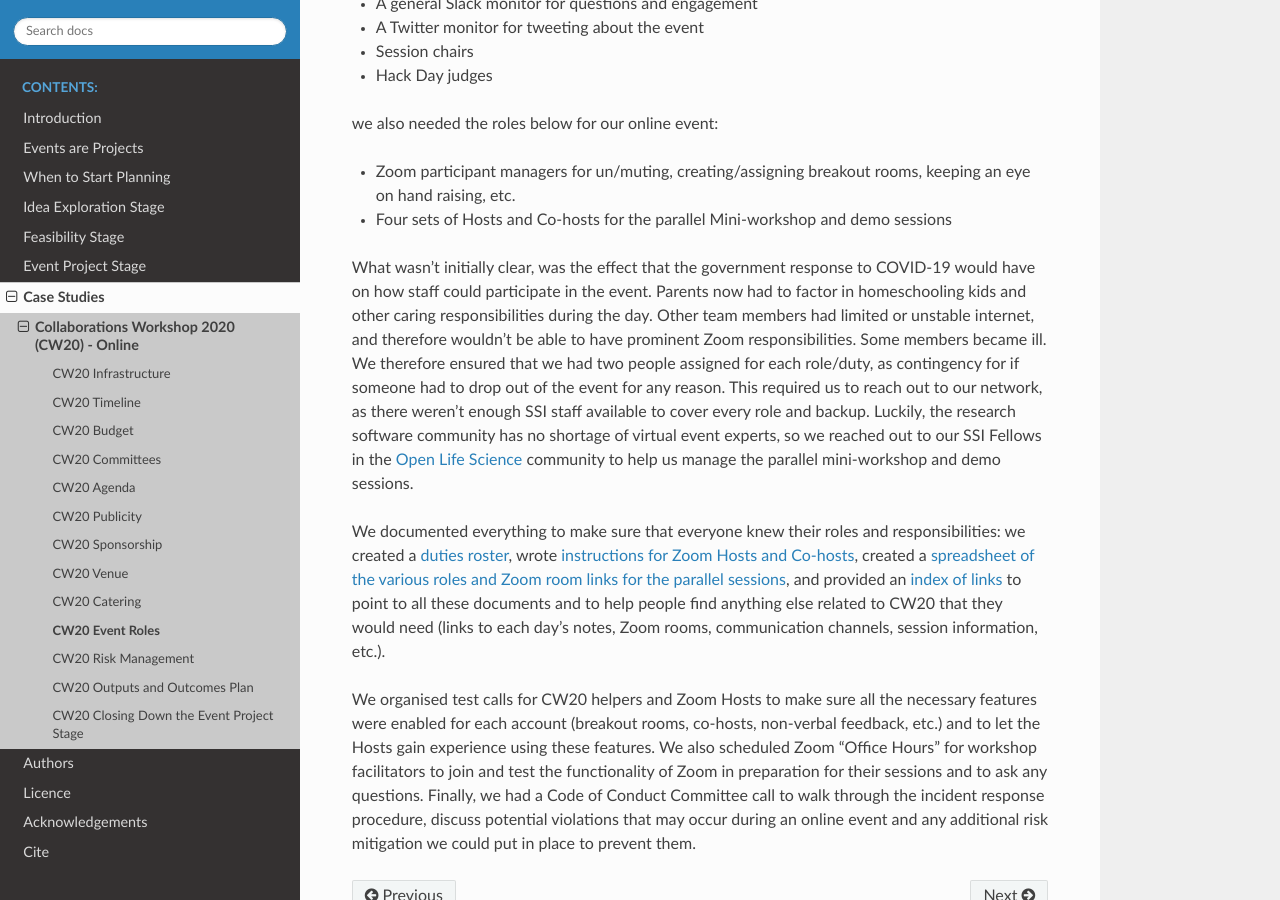
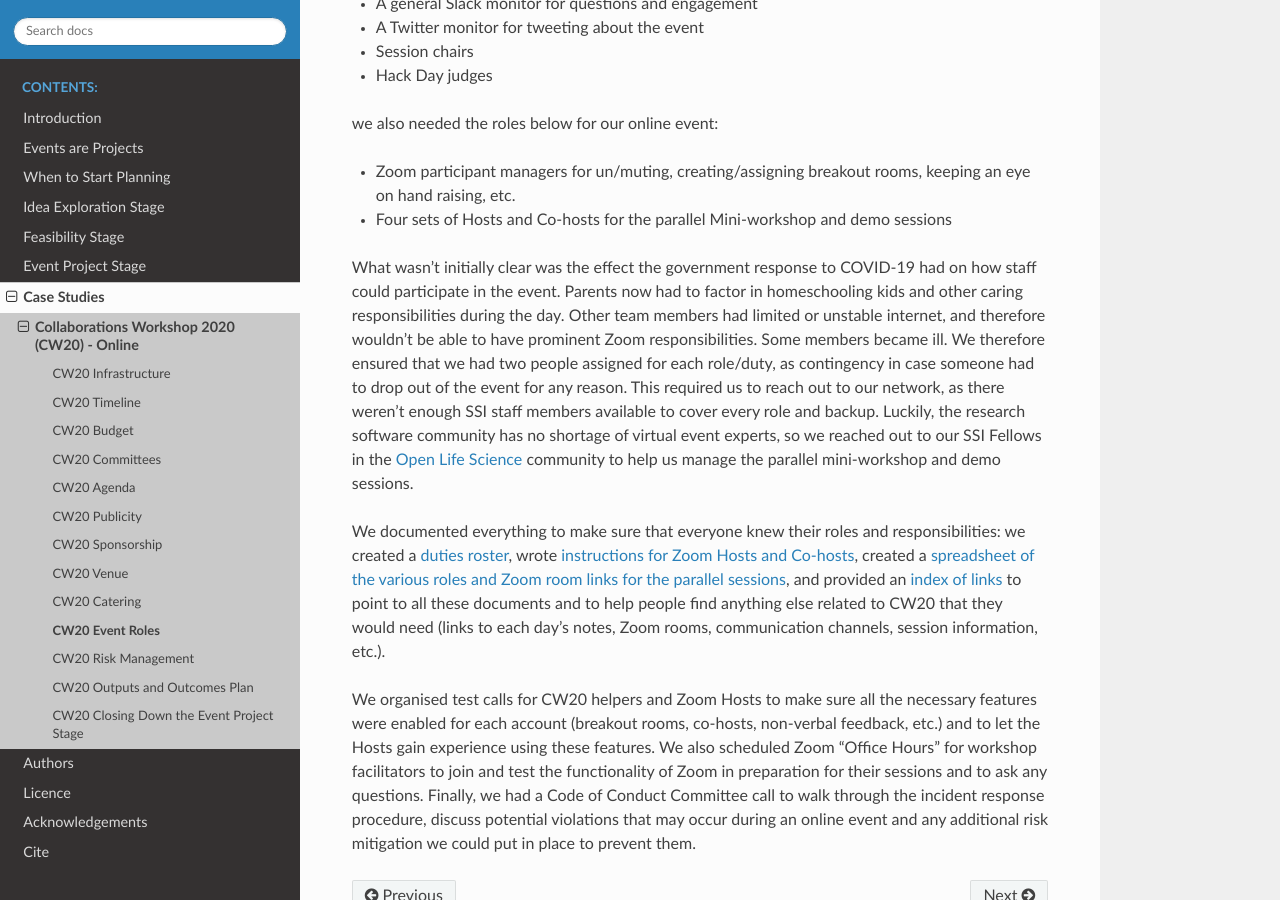
Before and after one commit to softwaresaved/event-organisation-guide, a Sphinx documentation site: the page built from docs/eog/case-studies/cw20/event-roles.rst, in a window 1280 px wide and 900 px high, scrolled down 384 px. Built offline with Sphinx 7.4.7 and the Read the Docs theme 2.0.0, drawn with Linux system fonts in a browser that asks for light colours.

Commit message:
Update event-roles.rst

```diff
--- a/docs/eog/case-studies/cw20/event-roles.rst
+++ b/docs/eog/case-studies/cw20/event-roles.rst
@@ -20,12 +20,12 @@ we also needed the roles below for our online event:
 - Zoom participant managers for un/muting, creating/assigning breakout rooms, keeping an eye on hand raising, etc.
 - Four sets of Hosts and Co-hosts for the parallel Mini-workshop and demo sessions
 
-What wasn’t initially clear, was the effect that the government response to COVID-19 would have on how staff could participate in the event.
+What wasn’t initially clear was the effect the government response to COVID-19 had on how staff could participate in the event.
 Parents now had to factor in homeschooling kids and other caring responsibilities during the day.
 Other team members had limited or unstable internet, and therefore wouldn’t be able to have prominent Zoom responsibilities.
 Some members became ill.
-We therefore ensured that we had two people assigned for each role/duty, as contingency for if someone had to drop out of the event for any reason.
-This required us to reach out to our network, as there weren’t enough SSI staff available to cover every role and backup.
+We therefore ensured that we had two people assigned for each role/duty, as contingency in case someone had to drop out of the event for any reason.
+This required us to reach out to our network, as there weren’t enough SSI staff members available to cover every role and backup.
 Luckily, the research software community has no shortage of virtual event experts, so we reached out to our SSI Fellows in the `Open Life Science <https://openlifesci.org/>`_ community to help us manage the parallel mini-workshop and demo sessions.
 
 We documented everything to make sure that everyone knew their roles and responsibilities: we created a `duties roster <https://doi.org/10.6084/m9.figshare.12498122>`_, wrote `instructions for Zoom Hosts and Co-hosts <https://doi.org/10.6084/m9.figshare.12498191>`_, created a `spreadsheet of the various roles and Zoom room links for the parallel sessions <https://doi.org/10.6084/m9.figshare.12498164>`_, and provided an `index of links <https://doi.org/10.6084/m9.figshare.12459656>`_ to point to all these documents and to help people find anything else related to CW20 that they would need (links to each day’s notes, Zoom rooms, communication channels, session information, etc.).
```
